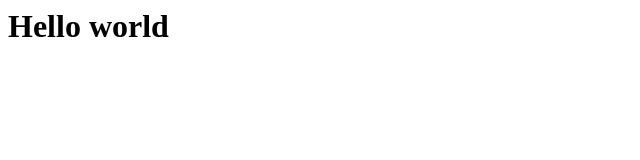
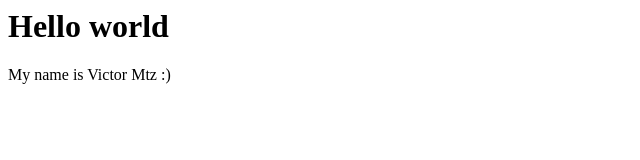
Before and after one commit to Victoralex10079/Course, a plain HTML site: page index.html in a window 1280 px wide. Shown: the whole page, without its empty margins (0-640 px from the left). Drawn offline with Linux system fonts and the light colour scheme.

Commit message:
Changes to index
I do some changes to index

```diff
--- a/index.html
+++ b/index.html
@@ -1 +1,2 @@
 <h1>Hello world</h1>
+<p>My name is Victor Mtz :)</p>
```
